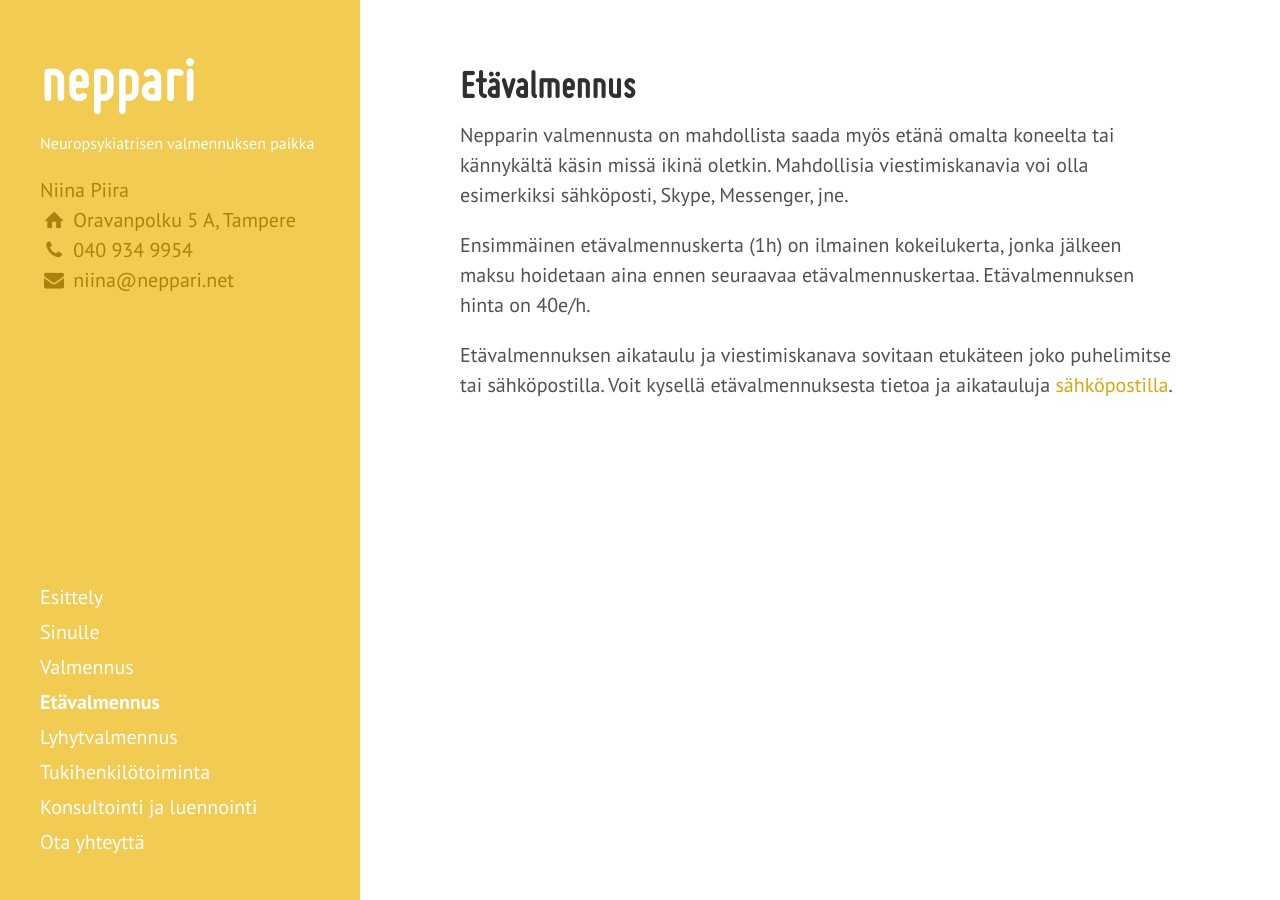
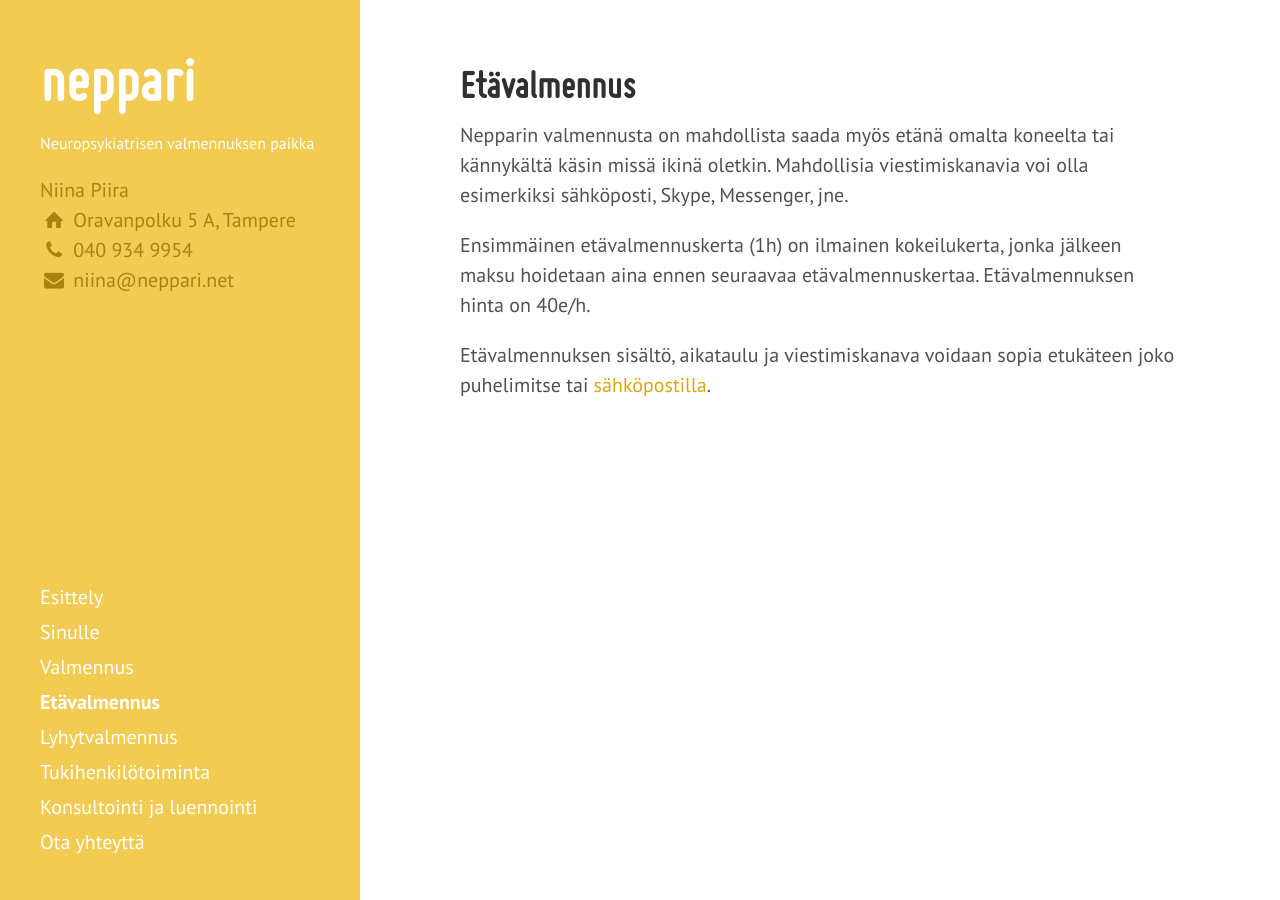
Before and after one commit to niinapiira/neppari.net, a Jekyll site: the page built from etavalmennus.md, in a window 1280 px wide. Built offline with Jekyll 4.4.1, drawn with Linux system fonts in a browser that asks for light colours; Markdown is read by kramdown in place of the engine named in the settings.

Commit message:
muokkasin tekstiä

```diff
--- a/etavalmennus.md
+++ b/etavalmennus.md
@@ -13,4 +13,4 @@ Nepparin valmennusta on mahdollista saada myös etänä omalta koneelta tai kän
 
 Ensimmäinen etävalmennuskerta (1h) on ilmainen kokeilukerta, jonka jälkeen maksu hoidetaan aina ennen seuraavaa etävalmennuskertaa. Etävalmennuksen hinta on 40e/h.
 
-Etävalmennuksen aikataulu ja viestimiskanava sovitaan etukäteen joko puhelimitse tai sähköpostilla. Voit kysellä etävalmennuksesta tietoa ja aikatauluja [sähköpostilla](/ota-yhteytta).
+Etävalmennuksen sisältö, aikataulu ja viestimiskanava voidaan sopia etukäteen joko puhelimitse tai [sähköpostilla](/ota-yhteytta).
```
